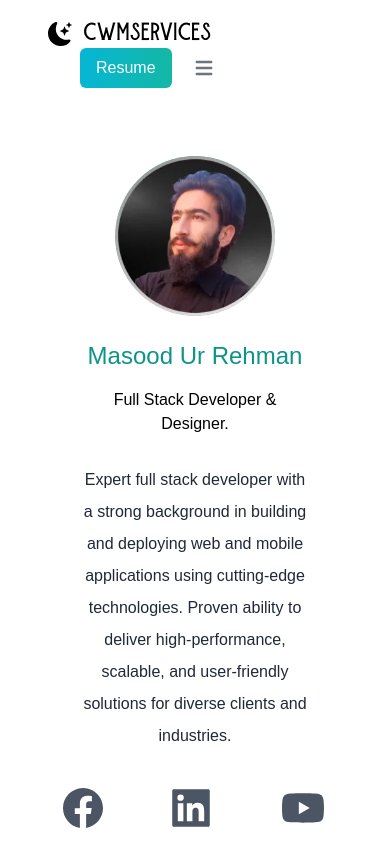
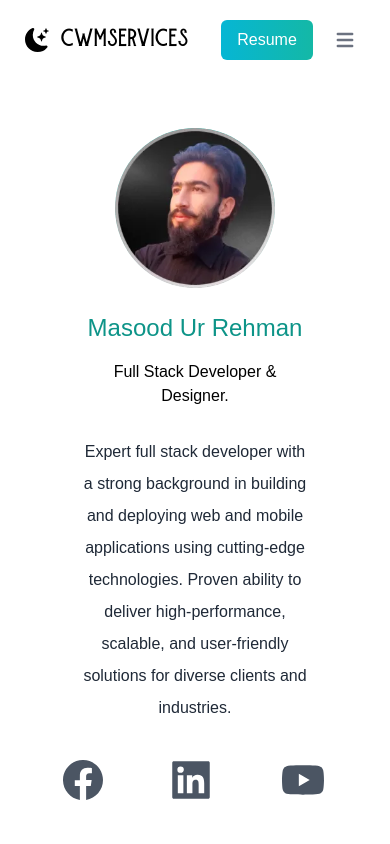
Before and after one commit to cwmservices/cwmservices, a Next.js app: page / in a window 390 px wide. Shown: the top 844 px of the page. Built offline with nearby package versions, Linux system fonts and the light colour scheme; no server answers.

Commit message:
modified navbar and made it responsive for mobile

```diff
--- a/pages/index.js
+++ b/pages/index.js
@@ -135,8 +135,8 @@ export default function Home() {
             </div>
           )}
 
-          <nav class="bg-white border-gray-200 px-2 sm:px-4 py-5 rounded dark:bg-gray-900">
-            <div class="container flex flex-wrap items-center justify-between mx-auto">
+          <nav class="mobile-responsive-style bg-white border-gray-200 px-2 sm:px-4 py-5 rounded dark:bg-gray-900">
+            <div class="container flex items-center mobile-navigation justify-between mx-auto">
               <li class="flex items-center dark:text-white">
                 <BsFillMoonStarsFill
                   onClick={() => setDarkMode(!darkMode)}
@@ -180,7 +180,7 @@ export default function Home() {
               </div>
               <div
                 ref={mobileversion}
-                class="items-center justify-between hidden w-full md:flex md:w-auto md:order-1"
+                class="mobile-burgur items-center justify-between hidden w-full md:flex md:w-auto md:order-1"
                 id="navbar-cta"
               >
                 <ul class="flex flex-col p-4 mt-4 border border-gray-100 rounded-lg bg-gray-50 md:flex-row md:space-x-8 md:mt-0 md:text-sm md:font-medium md:border-0 md:bg-white dark:bg-gray-800 md:dark:bg-gray-900 dark:border-gray-700">
--- a/styles/globals.css
+++ b/styles/globals.css
@@ -81,6 +81,8 @@ a {
   top: 0;
 }
 
+
+
 @media only screen and (max-width: 600px) {
   .card {
     width: 300px;
@@ -90,6 +92,17 @@ a {
     flex-direction: column;
     justify-content: center;
   }
+  .mobile-navigation{
+    justify-content: center;
+  }
+  .mobile-burgur{
+   position: absolute;
+   top: 40px;
+   z-index: 1;
+  }
+  .mobile-responsive-style{
+
+  }
 }
 
 
```
